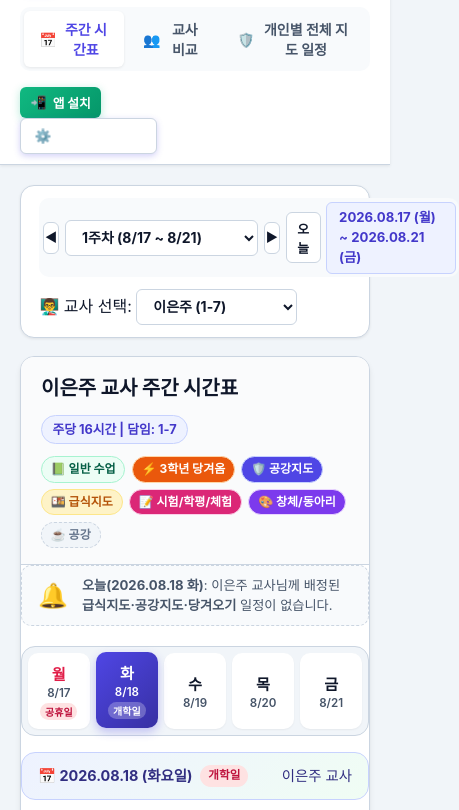
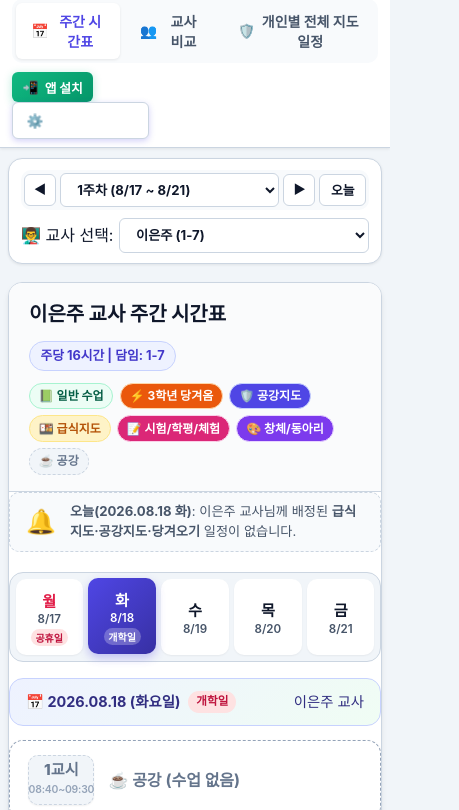
Before and after one commit to ibrkiller-cell/202602dongnaehs1, a plain HTML site: page index.html in a window 390 px wide. Shown: the part 57-867 px from the top of the page, 459 px wide, since content can reach past the window. Drawn offline with Linux system fonts and the light colour scheme; a web font is replaced by a local one.

Commit message:
Add files via upload

```diff
--- a/css/style.css
+++ b/css/style.css
@@ -58,6 +58,9 @@ html, body {
     font-family: 'Pretendard', -apple-system, BlinkMacSystemFont, 'Segoe UI', Roboto, 'Malgun Gothic', sans-serif;
     line-height: 1.5;
     min-height: 100vh;
+    width: 100%;
+    max-width: 100vw;
+    overflow-x: hidden;
     display: flex;
     flex-direction: column;
     -webkit-font-smoothing: antialiased;
@@ -302,13 +305,7 @@ html, body {
 }
 
 .date-range-badge {
-    font-size: 0.825rem;
-    font-weight: 700;
-    color: var(--primary-700);
-    background: var(--primary-50);
-    padding: 0.35rem 0.75rem;
-    border-radius: var(--radius-sm);
-    border: 1px solid var(--primary-200);
+    display: none !important;
 }
 
 .teacher-select-label {
@@ -997,14 +994,45 @@ html, body {
     .header-inner {
         flex-direction: column;
         align-items: stretch;
+        padding: 0.5rem 0.75rem;
+        gap: 0.6rem;
+    }
+    .app-container {
+        padding: 0.65rem 0.5rem;
     }
     .control-bar {
         flex-direction: column;
         align-items: stretch;
+        padding: 0.65rem 0.75rem;
+        gap: 0.5rem;
     }
     .control-left, .control-right {
-        justify-content: space-between;
         width: 100%;
+        display: flex;
+        align-items: center;
+        gap: 0.35rem;
+    }
+    .week-navigator {
+        width: 100%;
+        display: flex;
+        align-items: center;
+        gap: 0.25rem;
+    }
+    .week-navigator .select-week {
+        flex: 1;
+        min-width: 0;
+        font-size: 0.825rem;
+    }
+    .teacher-selector-wrapper {
+        width: 100%;
+        display: flex;
+        align-items: center;
+        gap: 0.35rem;
+    }
+    .teacher-selector-wrapper .select-teacher {
+        flex: 1;
+        min-width: 0;
+        font-size: 0.825rem;
     }
 }
 
--- a/index.html
+++ b/index.html
@@ -108,7 +108,6 @@
                     <select class="input-select select-week" id="selectWeek" aria-label="주차 선택"></select>
                     <button type="button" class="btn btn-sm btn-icon" id="btnNextWeek" title="다음 주">▶</button>
                     <button type="button" class="btn btn-sm btn-today" id="btnTodayWeek" title="오늘 주차로 이동">오늘</button>
-                    <span class="date-range-badge" id="dateRangeBadge">8/17 ~ 8/21</span>
                 </div>
             </div>
 
```
